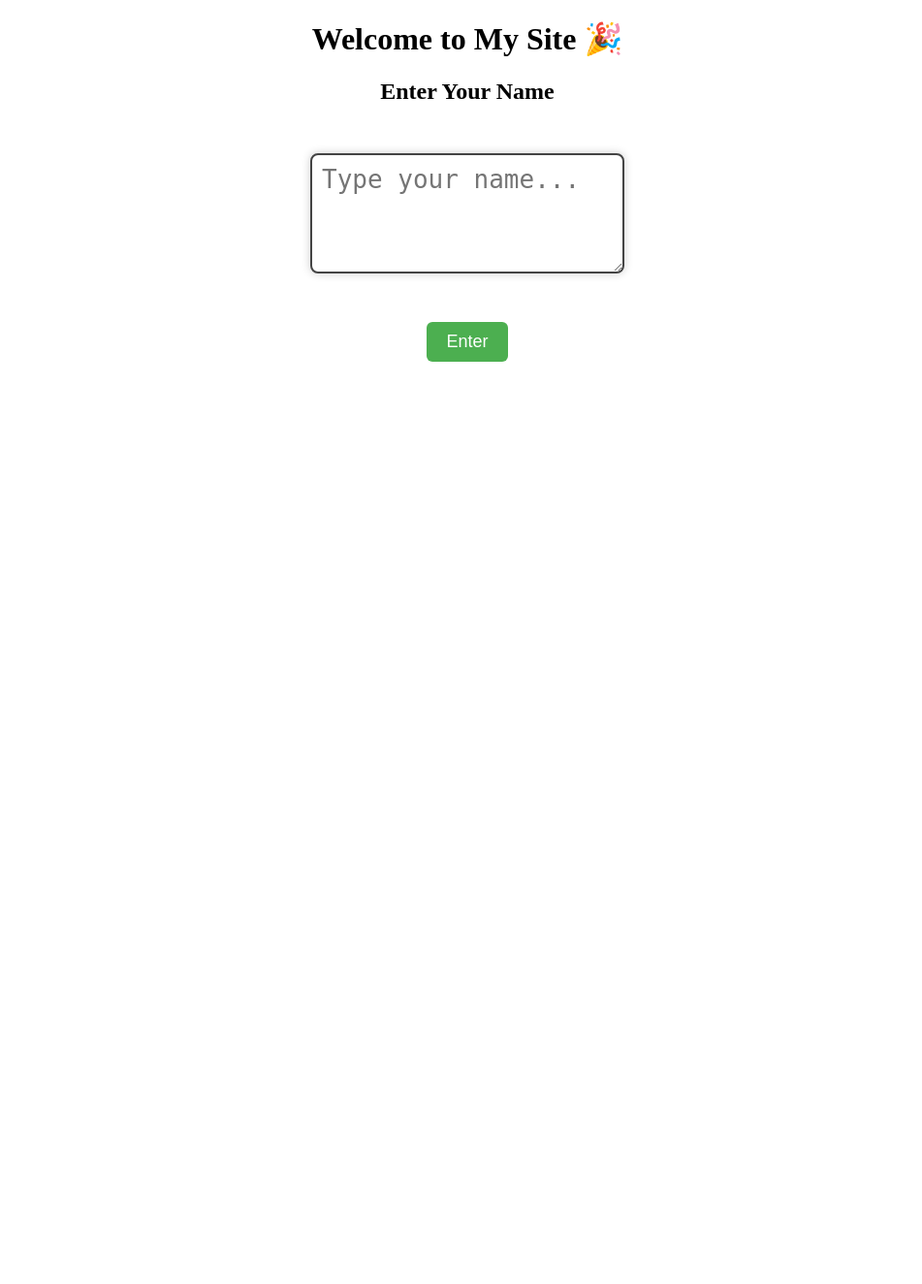
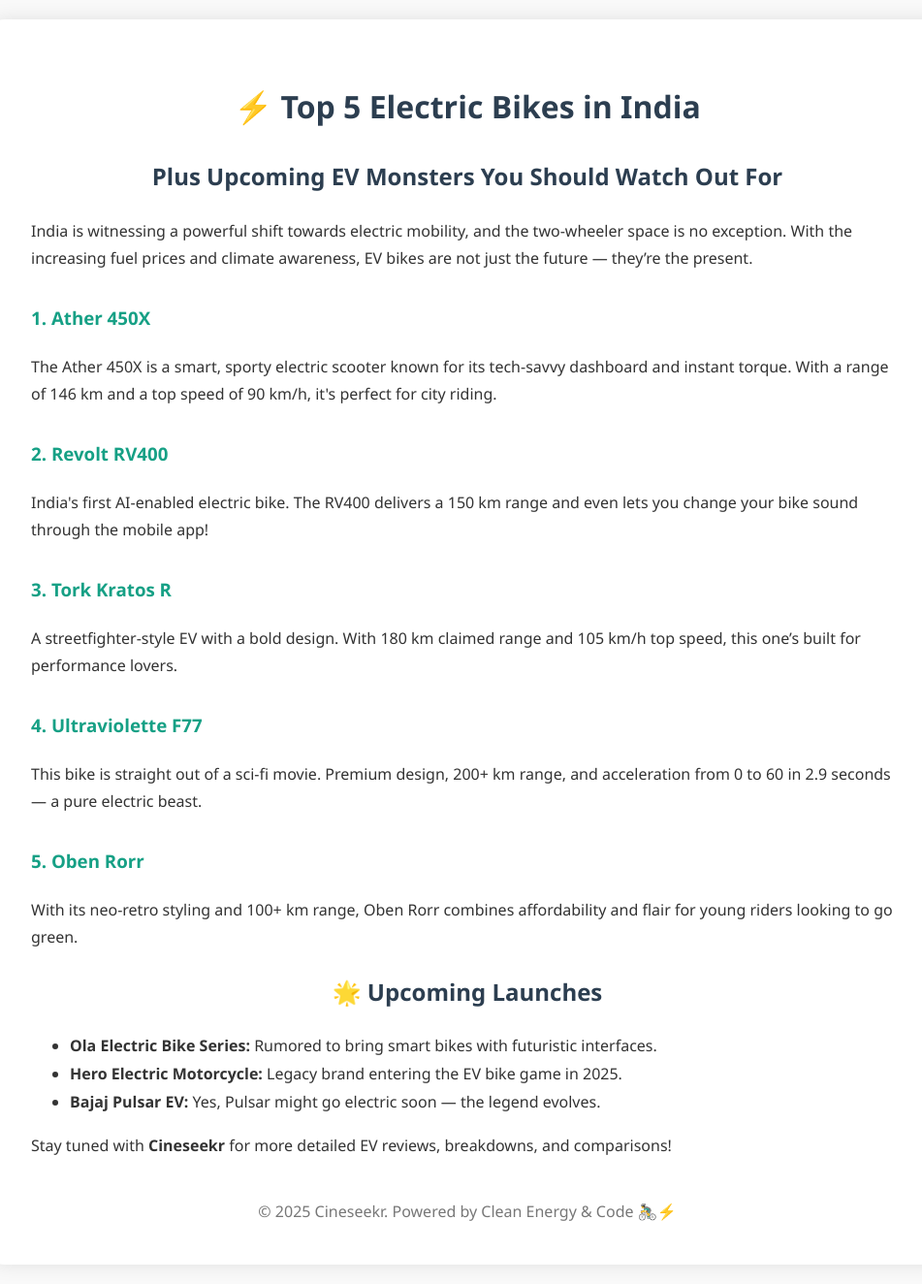
Before and after one commit to lakshaykhurana1612-arch/My-WEBSITE, a Django app: page / in a window 1280 px wide. Shown: the whole page at 97% size, without its empty margins (158-1109 px from the left). Before the commit the page ends 373 px from the top, so only its background shows below. Run offline with Django 5.2, Linux system fonts and the light colour scheme.

Commit message:
Updated homepage with EV bikes article

```diff
--- a/Game/templates/index.html
+++ b/Game/templates/index.html
@@ -1,84 +1,79 @@
 <!DOCTYPE html>
 <html lang="en">
 <head>
-  <meta charset="UTF-8">
-  <title>FreeFlixZone</title>
+  <meta charset="UTF-8" />
+  <title>Top 5 EV Bikes in India | Cineseekr</title>
+  <meta name="description" content="Explore the top 5 electric bikes in India and upcoming launches. Performance, range, features – all in one article.">
+  <meta name="keywords" content="EV bikes, electric vehicles, top 5 bikes, electric motorcycles India, upcoming launches">
+  <meta name="author" content="Cineseekr">
+  <meta name="viewport" content="width=device-width, initial-scale=1.0">
+  <style>
+    body {
+      font-family: 'Segoe UI', sans-serif;
+      background-color: #f9f9f9;
+      margin: 0;
+      padding: 20px;
+      color: #333;
+      line-height: 1.8;
+    }
+    .container {
+      max-width: 900px;
+      margin: auto;
+      background-color: #fff;
+      padding: 40px;
+      border-radius: 12px;
+      box-shadow: 0 0 20px rgba(0,0,0,0.1);
+    }
+    h1, h2 {
+      text-align: center;
+      color: #2c3e50;
+    }
+    .bike-title {
+      color: #16a085;
+      margin-top: 30px;
+    }
+    footer {
+      margin-top: 40px;
+      text-align: center;
+      color: #777;
+    }
+  </style>
 </head>
 <body>
+  <div class="container">
+    <h1>⚡ Top 5 Electric Bikes in India</h1>
+    <h2>Plus Upcoming EV Monsters You Should Watch Out For</h2>
 
-  <!-- Page 1: Name Input -->
-  <div id="page1">
-    <h1 style="text-align: center;">Welcome to My Site 🎉</h1>
-    <h2 style="text-align: center;">Enter Your Name</h2>
+    <p>India is witnessing a powerful shift towards electric mobility, and the two-wheeler space is no exception. With the increasing fuel prices and climate awareness, EV bikes are not just the future — they’re the present.</p>
 
-    <form>
-      <textarea
-        id="username"
-        style="
-          display: block;
-          margin: 50px auto;
-          width: 300px;
-          height: 100px;
-          padding: 10px;
-          font-size: 26px;
-          border: 2px solid #444;
-          border-radius: 8px;
-          box-shadow: 0 0 10px rgba(0,0,0,0.2);
-        "
-        placeholder="Type your name..."></textarea>
+    <h3 class="bike-title">1. Ather 450X</h3>
+    <p>The Ather 450X is a smart, sporty electric scooter known for its tech-savvy dashboard and instant torque. With a range of 146 km and a top speed of 90 km/h, it's perfect for city riding.</p>
 
-      <button
-        type="submit"
-        style="
-          display: block;
-          margin: 0 auto;
-          padding: 10px 20px;
-          font-size: 18px;
-          border: none;
-          border-radius: 6px;
-          background-color: #4CAF50;
-          color: white;
-          cursor: pointer;
-        "
-      >Enter</button>
-    </form>
+    <h3 class="bike-title">2. Revolt RV400</h3>
+    <p>India's first AI-enabled electric bike. The RV400 delivers a 150 km range and even lets you change your bike sound through the mobile app!</p>
+
+    <h3 class="bike-title">3. Tork Kratos R</h3>
+    <p>A streetfighter-style EV with a bold design. With 180 km claimed range and 105 km/h top speed, this one’s built for performance lovers.</p>
+
+    <h3 class="bike-title">4. Ultraviolette F77</h3>
+    <p>This bike is straight out of a sci-fi movie. Premium design, 200+ km range, and acceleration from 0 to 60 in 2.9 seconds — a pure electric beast.</p>
+
+    <h3 class="bike-title">5. Oben Rorr</h3>
+    <p>With its neo-retro styling and 100+ km range, Oben Rorr combines affordability and flair for young riders looking to go green.</p>
+
+    <h2>🌟 Upcoming Launches</h2>
+
+    <ul>
+      <li><strong>Ola Electric Bike Series:</strong> Rumored to bring smart bikes with futuristic interfaces.</li>
+      <li><strong>Hero Electric Motorcycle:</strong> Legacy brand entering the EV bike game in 2025.</li>
+      <li><strong>Bajaj Pulsar EV:</strong> Yes, Pulsar might go electric soon — the legend evolves.</li>
+    </ul>
+
+    <p>Stay tuned with <strong>Cineseekr</strong> for more detailed EV reviews, breakdowns, and comparisons!</p>
+
+    <footer>
+      &copy; 2025 Cineseekr. Powered by Clean Energy & Code 🚴‍♂️⚡
+    </footer>
   </div>
-
-  <!-- Page 2: After Name -->
-  <div id="page2" style="display: none; text-align: center; margin-top: 100px;">
-    <h1>Welcome back to this gaming world, <span id="displayName"></span> 🎮</h1>
-    <p>Let's level up together! 💥</p>
-  </div>
-
-  <script>
-    const form = document.querySelector("form");
-    const textarea = document.getElementById("username");
-    const page1 = document.getElementById("page1");
-    const page2 = document.getElementById("page2");
-    const displayName = document.getElementById("displayName");
-
-    // Trigger on Enter key
-    textarea.addEventListener("keydown", function(event) {
-      if (event.key === "Enter" && !event.shiftKey) {
-        event.preventDefault(); // prevent line break
-        form.dispatchEvent(new Event("submit")); // trigger submit
-      }
-    });
-
-    // On submit, change page
-    form.addEventListener("submit", function(e) {
-      e.preventDefault();
-      const name = textarea.value.trim();
-      if (name === "") {
-        alert("Naam toh likh bhai!");
-        return;
-      }
-
-      displayName.textContent = name;
-      page1.style.display = "none";
-      page2.style.display = "block";
-    });
-  </script>
-
 </body>
 </html>
```
